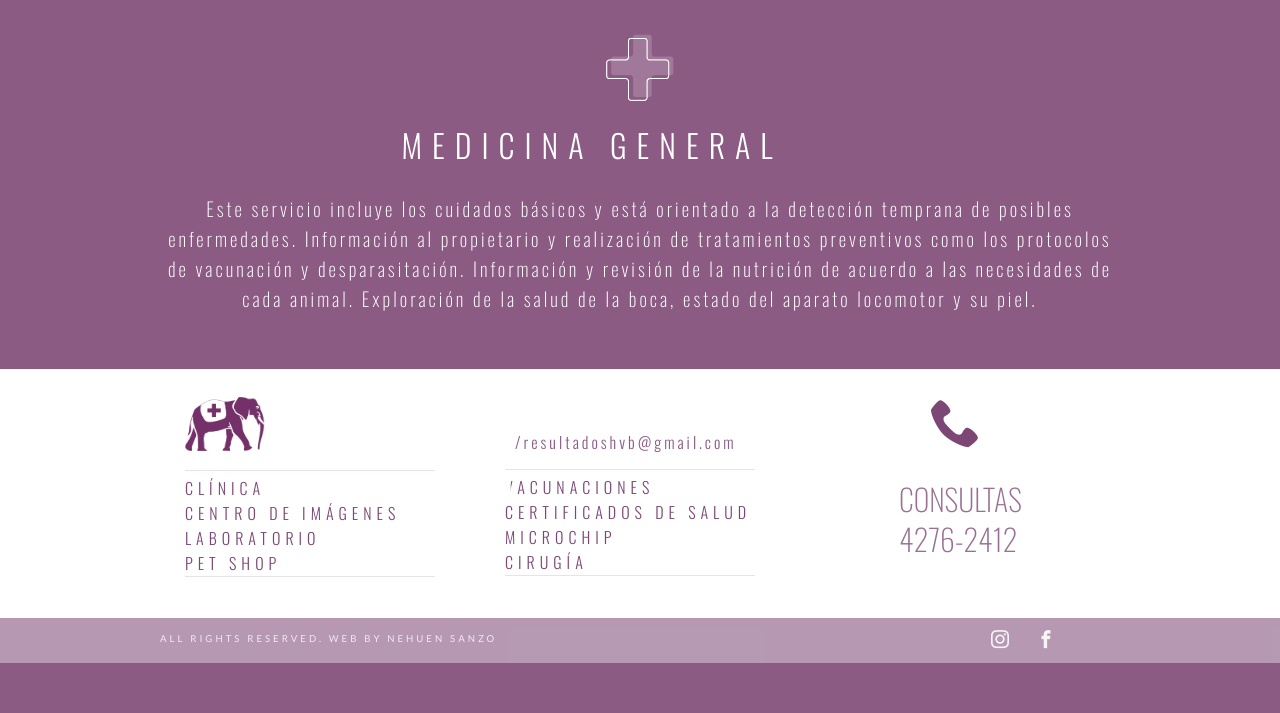
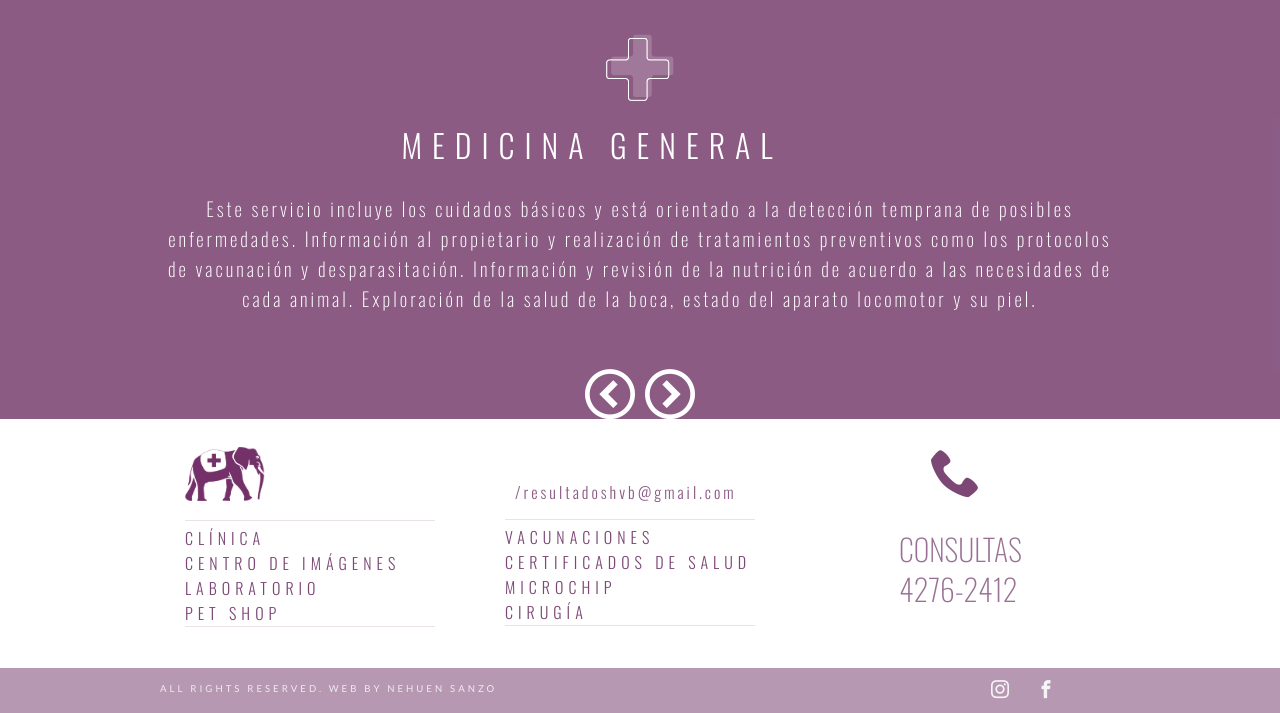
Before and after one commit to nehuensanzo/hospitalveterinariobanfield, a PHP site: page /servicios.php in a window 1280 px wide. Shown: the part 137-850 px from the top of the page. Before the commit the page ends 800 px from the top, so only its background shows below. Run offline with PHP 8.4, Linux system fonts and the light colour scheme; some web fonts are replaced.

Commit message:
Flechas slider servicios andando

```diff
--- a/css/servicios.css
+++ b/css/servicios.css
@@ -69,26 +69,19 @@
 	position: relative;
 }
 
-#flechaderecha{
-	position: absolute;
-	top: 75%;
-	left: 62%;
-	cursor: pointer;
-	font-size: 50px;
-	color: white;
+#flechaderecha {
+	width: 100px;
 }
-#flechaizquierda{
-	text-align: center;
-	position: absolute;
-	top: 75%;
-	left: 36%;
-	cursor: pointer;
-	font-size: 50px;
-	color: white;
+#flechaizquierda {
+	width: 100px;
 }
 
 .flechas{
+	display: block;
+	font-size: 50px;
+	cursor: pointer;
 	text-align: center;
+	color: red;
 }
 
 
--- a/servicios.php
+++ b/servicios.php
@@ -86,15 +86,15 @@
 					<img class="imagenServicio" src="img/carrito.png" alt="pulmones"/>
 					<h1 class="tituloServicio">TIENDA ESPECIALIZADA</h1>
 					<p class="descripcionServicio">En nuestras instalaciones dispones de todo tipo de productos <br/> para el bienestar del animal con la ventaja de poder recomendarte lo más adecuado en cada caso.
-					</p>
-				</div>
+				</p>
 			</div>
 		</div>
 	</div>
-	<div class="flechas">
- 		<span class="icon-circle-right" id="flechaderecha"></span>
- 		<span class="icon-circle-left" id="flechaizquierda"></span>
- 	</div>
+		<div class="flechas">
+			<span class="icon-circle-left" id="flechaizquierda"></span>
+			<span class="icon-circle-right" id="flechaderecha"></span>
+		</div>
+	</div>
 
 	<?php include('inc/pie.php'); ?>
 
```
